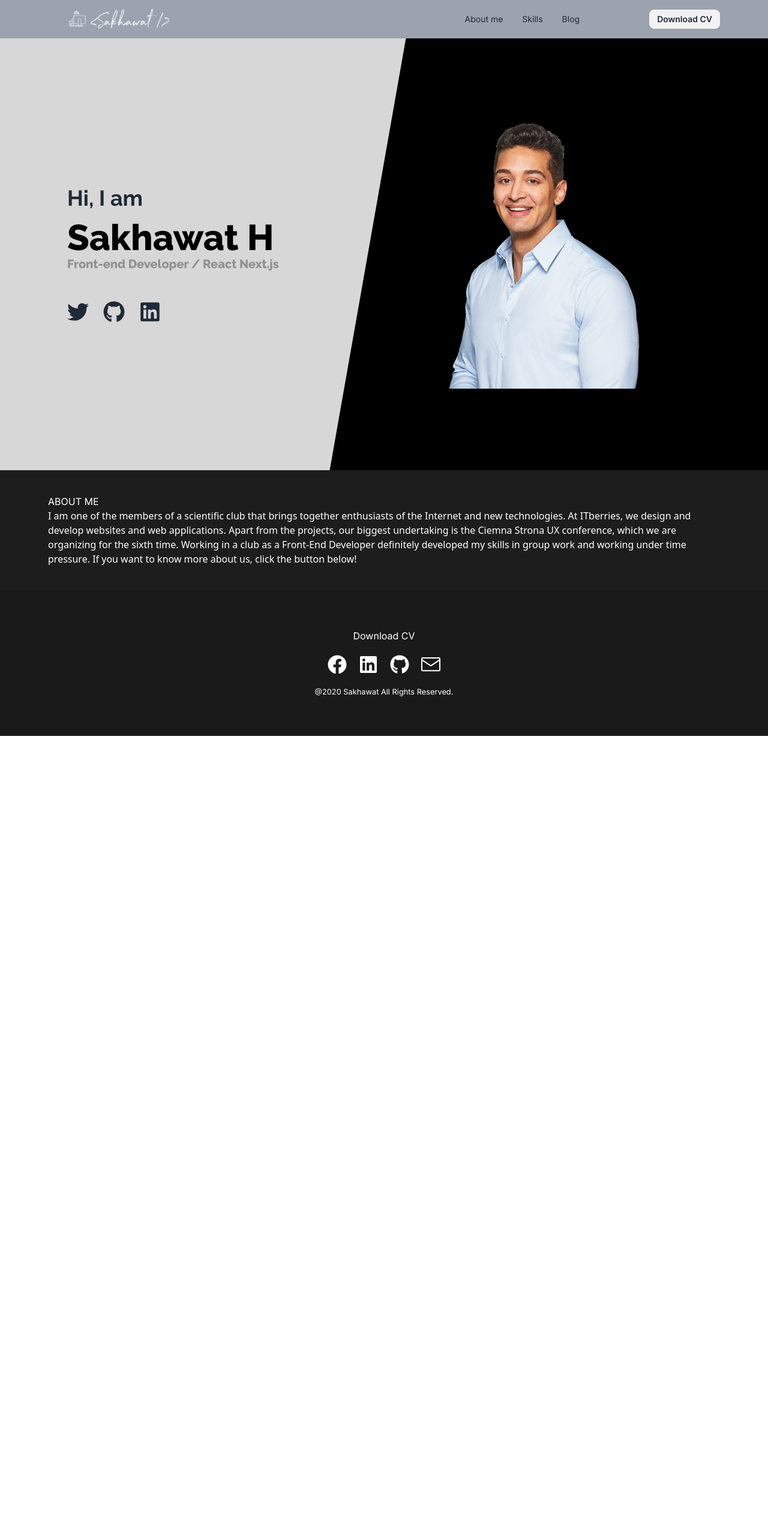
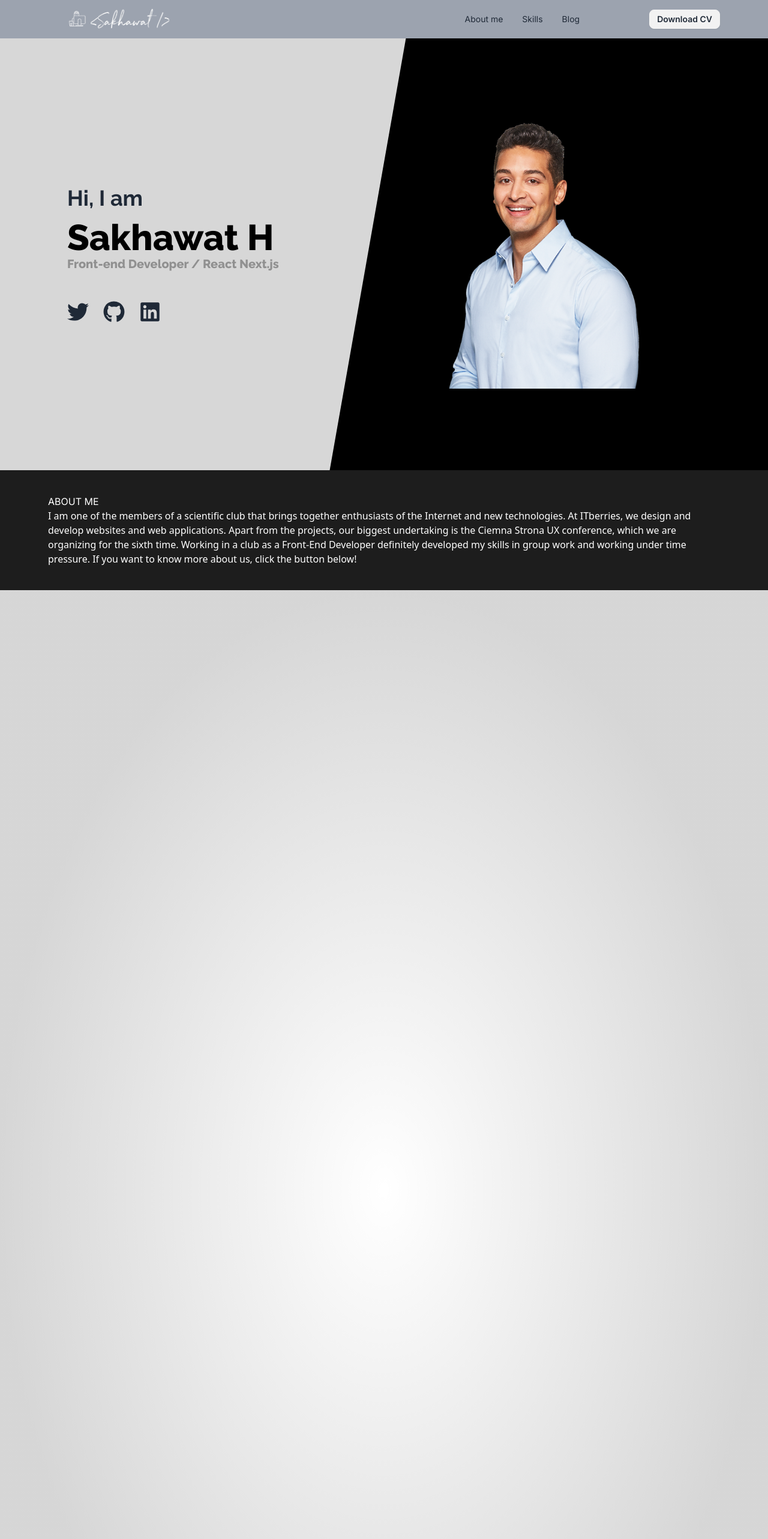
Before and after one commit to Sakhawat71/sakhawat, a Next.js app: page / in a window 1280 px wide. Shown: the top 2566 px of the page at 60% size. Before the commit the page ends 1227 px from the top, so only its background shows below. Built offline with nearby package versions, Linux system fonts and the light colour scheme.

Commit message:
skills bg

```diff
--- a/src/app/page.js
+++ b/src/app/page.js
@@ -1,6 +1,7 @@
 import AboutMe from '@/components/AboutMe/AboutMe';
 import Banner from '@/components/Banner/Banner';
 import Footer from '@/components/Footer/Footer';
+import Skills from '@/components/Skills/Skills';
 import React from 'react';
 
 
@@ -11,7 +12,7 @@ const HomePage = () => {
         <div className='bg-[#D7D7D7]'>
             <Banner />
             <AboutMe />
-
+            <Skills />
             <Footer />
         </div>
     );
--- /dev/null
+++ b/src/components/Skills/Skills.jsx
@@ -0,0 +1,14 @@
+import React from 'react';
+import "./skills.css";
+
+
+const Skills = () => {
+    return (
+        <>
+            <div className='test-bg  h-[2000px]'>
+            </div>
+        </>
+    );
+};
+
+export default Skills;
--- /dev/null
+++ b/src/components/Skills/skills.css
@@ -0,0 +1,4 @@
+.test-bg {
+    background: radial-gradient(50% 50% at 50% 50%, rgba(26, 21, 21, 0.00) 0%, rgba(1, 1, 1, 0.16) 100%), #FFF;
+
+}
--- a/tailwind.config.js
+++ b/tailwind.config.js
@@ -8,12 +8,13 @@ module.exports = {
   theme: {
     extend: {
       backgroundImage: {
+        'custom-radial': 'radial-gradient(50% 50% at 50% 50%, rgba(26, 21, 21, 0.00) 0%, rgba(1, 1, 1, 0.16) 100%), #FFF',
         "gradient-radial": "radial-gradient(var(--tw-gradient-stops))",
         "gradient-conic":
           "conic-gradient(from 180deg at 50% 50%, var(--tw-gradient-stops))",
       },
       fontFamily: {
-        raleway : [ "Raleway", "sans-serif"]
+        raleway: ["Raleway", "sans-serif"]
       }
     },
   },
```
Also changed, not shown: src/app/globals.css (line endings or trailing spaces).
